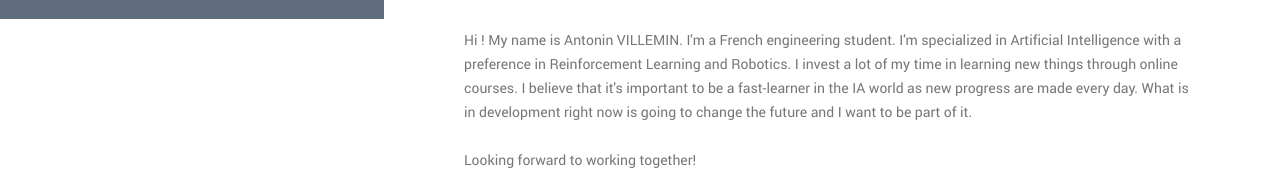
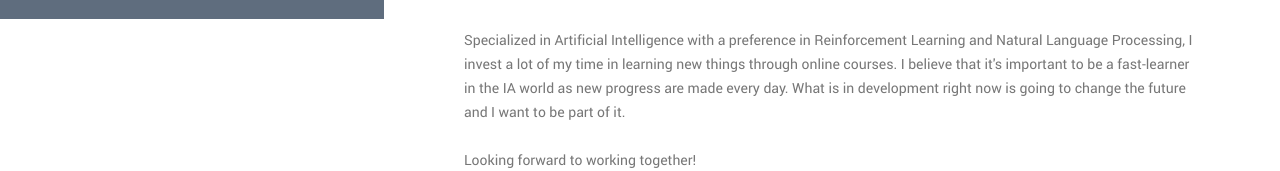
Before and after one commit to avillemin/avillemin.github.io, a plain HTML site: page index.html in a window 1280 px wide. Shown: the part 781-952 px from the top of the page. Drawn offline with Linux system fonts and the light colour scheme.

Commit message:
Changement résumé

```diff
--- a/index.html
+++ b/index.html
@@ -104,7 +104,7 @@
                     <div class="row">
                         <div class="col-md-12">
                             <h4 class="widget-title">Learn About Me</h4>
-							<p>Hi ! My name is Antonin VILLEMIN. I'm a French engineering student. I'm specialized in Artificial Intelligence with a preference in Reinforcement Learning and Robotics. I invest a lot of my time in learning new things through online courses. I believe that it's important to be a fast-learner in the IA world as new progress are made every day. What is in development right now is going to change the future and I want to be part of it.</p>
+							<p>Specialized in Artificial Intelligence with a preference in Reinforcement Learning and Natural Language Processing, I invest a lot of my time in learning new things through online courses. I believe that it's important to be a fast-learner in the IA world as new progress are made every day. What is in development right now is going to change the future and I want to be part of it.</p>
                             <p><br>Looking forward to working together!<br>&nbsp;</p>
 							<h4 class="widget-title"><br>Contact </h4><p>You can contact me at <b>antonin.villemin@imt-atlantique.net</b></p>
 							<p>Or with LinkedIn at <b><a class="link" href="https://www.linkedin.com/in/antonin-villemin/">https://www.linkedin.com/in/antonin-villemin/</a></b></p>
```
